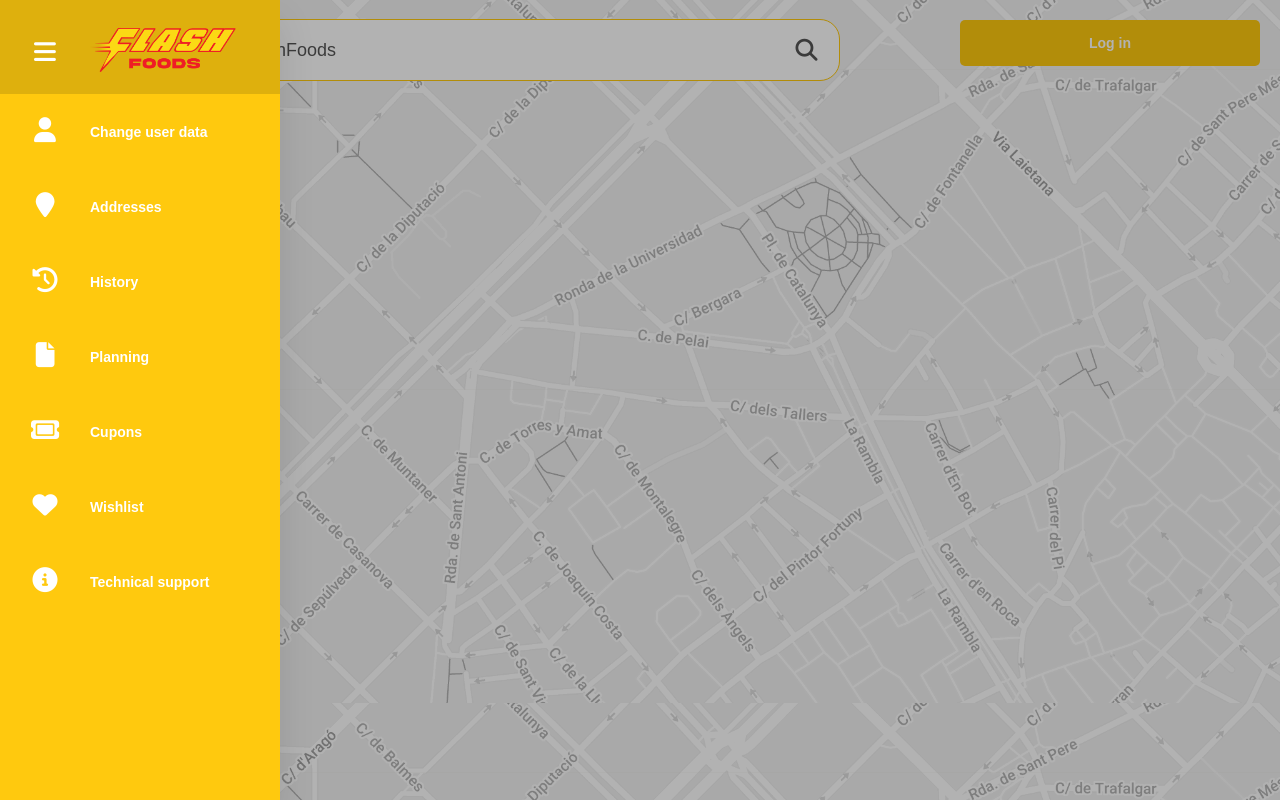
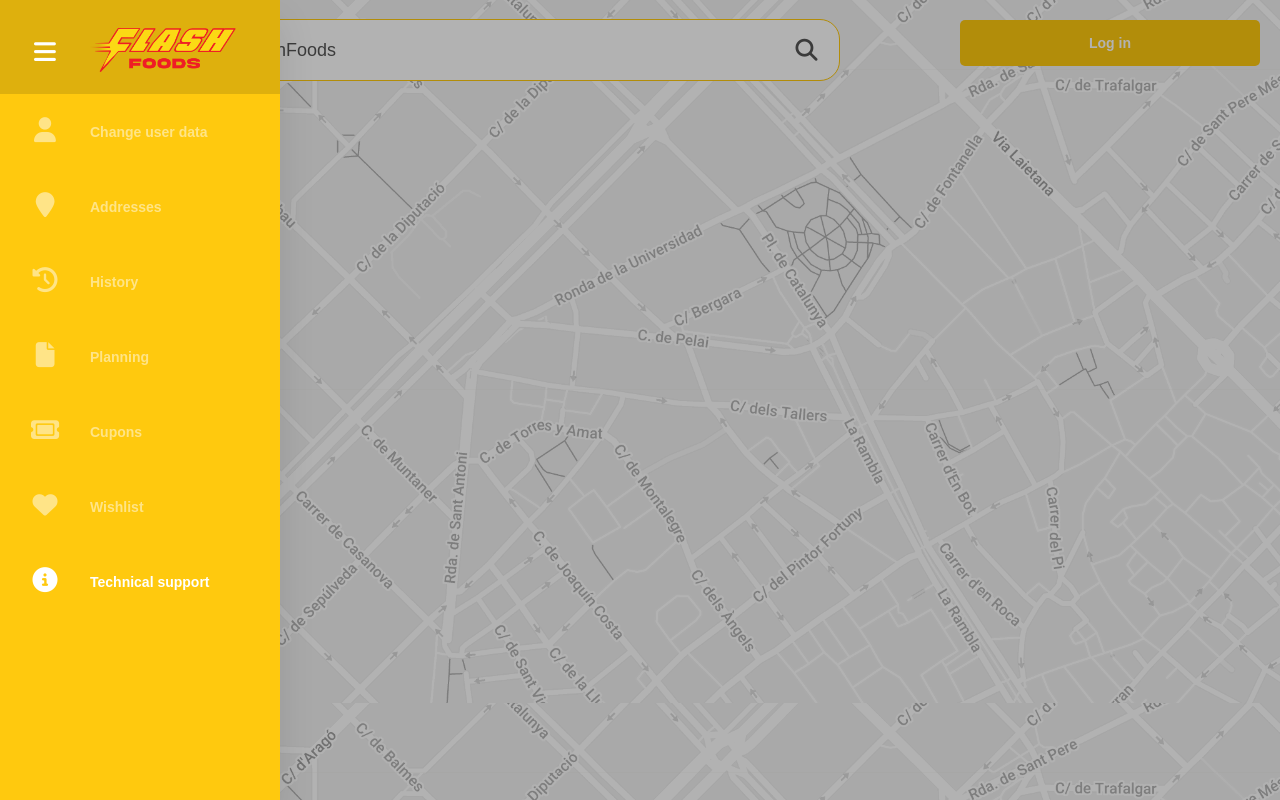
Before and after one commit to krschan/flashfoods, a PHP site: page / in a window 1280 px wide. Run offline with PHP 8.4, Linux system fonts and the light colour scheme; some libraries are stand-ins or nearby versions.

Commit message:
nav + map changes

```diff
--- a/src/css/style.css
+++ b/src/css/style.css
@@ -10,7 +10,7 @@
 }
 
 body {
-  background-image: url(/flashfoods-poksy/images/barcelona-map.png);
+  background-image: url(/src/images/barcelona-map.png);
   display: flex;
   min-height: 100vh;
   flex-direction: row;
@@ -95,7 +95,14 @@ nav:hover + .overlay {
   opacity: 1;
   pointer-events: auto;
 }
+.content-locked {
+  opacity: 50%;
+}
 
+#menu-content .content-locked button:hover {
+  background-color: white;
+  color: black;
+}
 .main {
   display: flex;
   flex-direction: column;
--- a/src/view/nav.php
+++ b/src/view/nav.php
@@ -42,7 +42,7 @@ if(isset($_SESSION['logged']) == true){
   </ul>
   </nav>';
 } else {
-    echo '<nav>
+  echo '<nav>
   <ul>
     <li>
       <a href="index.php">
@@ -50,29 +50,28 @@ if(isset($_SESSION['logged']) == true){
         <span class="nav-item logo"><img src="images/flashfoods-logo.png" alt="flashfoods-logo"></span>
       </a>
     </li>
-    <li>
-      <a href="#" onclick="openPopup(\'change-user-data-popup.php\')">
+    <li class="content-locked"><a href="#">
         <i class="fas fa-user"></i>
         <span class="nav-item">Change user data</span>
       </a>
     </li>
-    <li><a href="#" onclick="openPopup(\'adresses-popup.php\')">
+    <li class="content-locked"><a href="#">
       <i class="fas fa-location-pin"></i>
       <span class="nav-item">Addresses</span>
     </a></li>
-    <li><a href="#" onclick="openPopup(\'history-popup.php\')">
+    <li class="content-locked"><a href="#">
       <i class="fas fa-history"></i>
       <span class="nav-item">History</span>
     </a></li>
-    <li><a href="#" onclick="openPopup(\'planning-popup.php\')">
+    <li class="content-locked"><a href="#">
       <i class="fas fa-file"></i>
       <span class="nav-item">Planning</span>
     </a></li>
-    <li><a href="#" onclick="openPopup(\'cupons-popup.php\')">
+    <li class="content-locked"><a href="#">
       <i class="fas fa-ticket"></i>
       <span class="nav-item">Cupons</span>
     </a></li>
-    <li><a href="#" onclick="openPopup(\'wishlist-popup.php\')">
+    <li class="content-locked"><a href="#">
       <i class="fas fa-heart"></i>
       <span class="nav-item">Wishlist</span>
     </a></li>
@@ -83,4 +82,4 @@ if(isset($_SESSION['logged']) == true){
 
   </ul>
   </nav>';
-}
+};
```
Also changed, not shown: src/view/navold.php (deleted).
